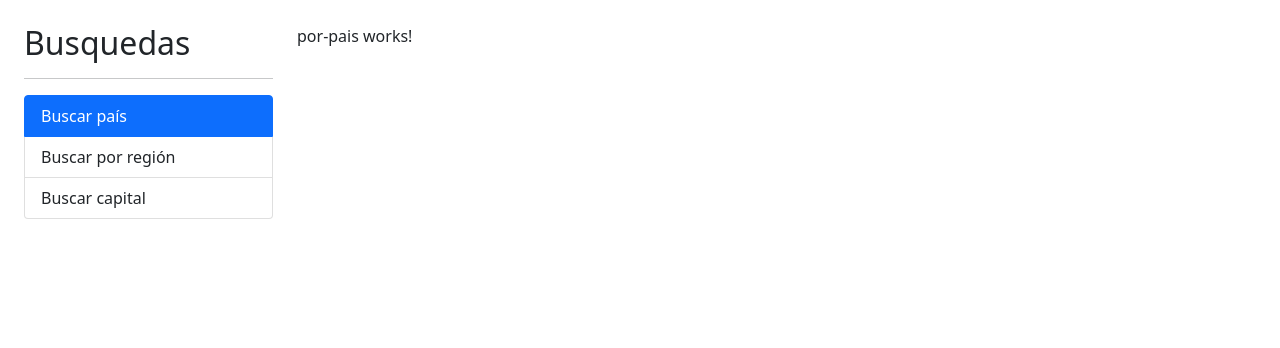
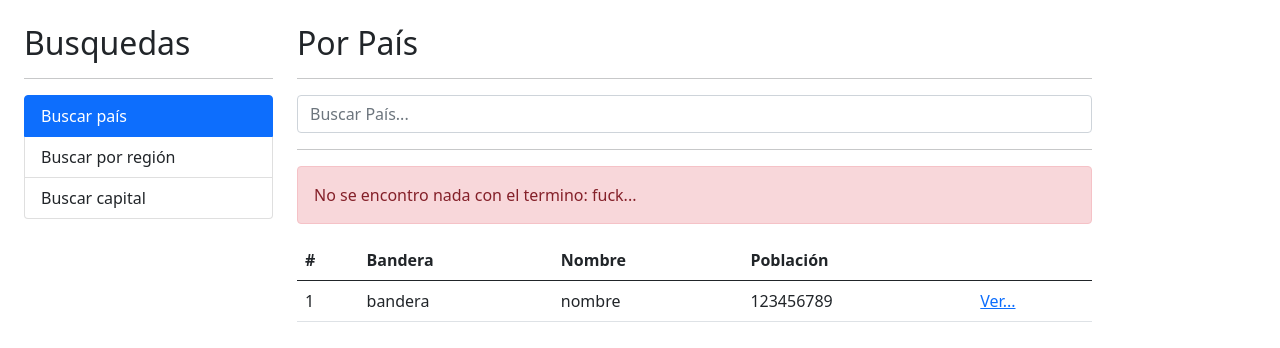
Before and after one commit to danielmateu/paisesApp-Angular, an Angular app: page / in a window 1280 px wide. Shown: the top 348 px of the page. Built offline with nearby package versions, Linux system fonts and the light colour scheme.

Commit message:
Componente para buscar por país

```diff
--- a/src/app/pais/pages/por-pais/por-pais.component.html
+++ b/src/app/pais/pages/por-pais/por-pais.component.html
@@ -1 +1,54 @@
-<p>por-pais works!</p>
+
+<h2>Por País</h2>
+<hr>
+
+<div class="row">
+  <div class="col">
+    <form
+      (ngSubmit)="buscar()"
+      action=""
+      autocomplete="off"
+    >
+      <input
+        type="text"
+        name="termino"
+        placeholder="Buscar País..."
+        class="form-control"
+        [(ngModel)] = 'termino'
+      >
+    </form>
+  </div>
+</div>
+
+<hr>
+<div class="alert alert-danger">
+  No se encontro nada con el termino: fuck...
+</div>
+
+<div class="row">
+  <div class="col">
+    <table class="table table-hover">
+      <thead>
+        <tr>
+          <th>#</th>
+          <th>Bandera</th>
+          <th>Nombre</th>
+          <th>Población</th>
+          <th></th>
+        </tr>
+      </thead>
+      <tbody>
+        <tr>
+          <td>1</td>
+          <td>bandera</td>
+          <td>nombre</td>
+          <td>123456789</td>
+          <td>
+            <a href="/pais/cro">Ver...</a>
+          </td>
+        </tr>
+      </tbody>
+    </table>
+
+  </div>
+</div>
--- a/src/app/pais/pages/por-pais/por-pais.component.ts
+++ b/src/app/pais/pages/por-pais/por-pais.component.ts
@@ -3,8 +3,12 @@
 @Component({
   selector: 'app-por-pais',
   templateUrl: './por-pais.component.html',
-  styleUrls: ['./por-pais.component.css']
+  // styleUrls: ['./por-pais.component.css']
 })
 export class PorPaisComponent {
+  termino: string = ''
 
+  buscar(){
+    console.log(this.termino)
+  }
 }
--- a/src/app/pais/pais.module.ts
+++ b/src/app/pais/pais.module.ts
@@ -4,7 +4,8 @@
 import { PorPaisComponent } from './pages/por-pais/por-pais.component';
 import { PorRegionComponent } from './pages/por-region/por-region.component';
 import { VerPaisComponent } from './pages/ver-pais/ver-pais.component';
-
+import { FormsModule } from '@angular/forms';
+FormsModule
 
 
 @NgModule({
@@ -15,7 +16,8 @@
     VerPaisComponent
   ],
   imports: [
-    CommonModule
+    CommonModule,
+    FormsModule
   ],
   exports: [
     PorCapitalComponent,
```
